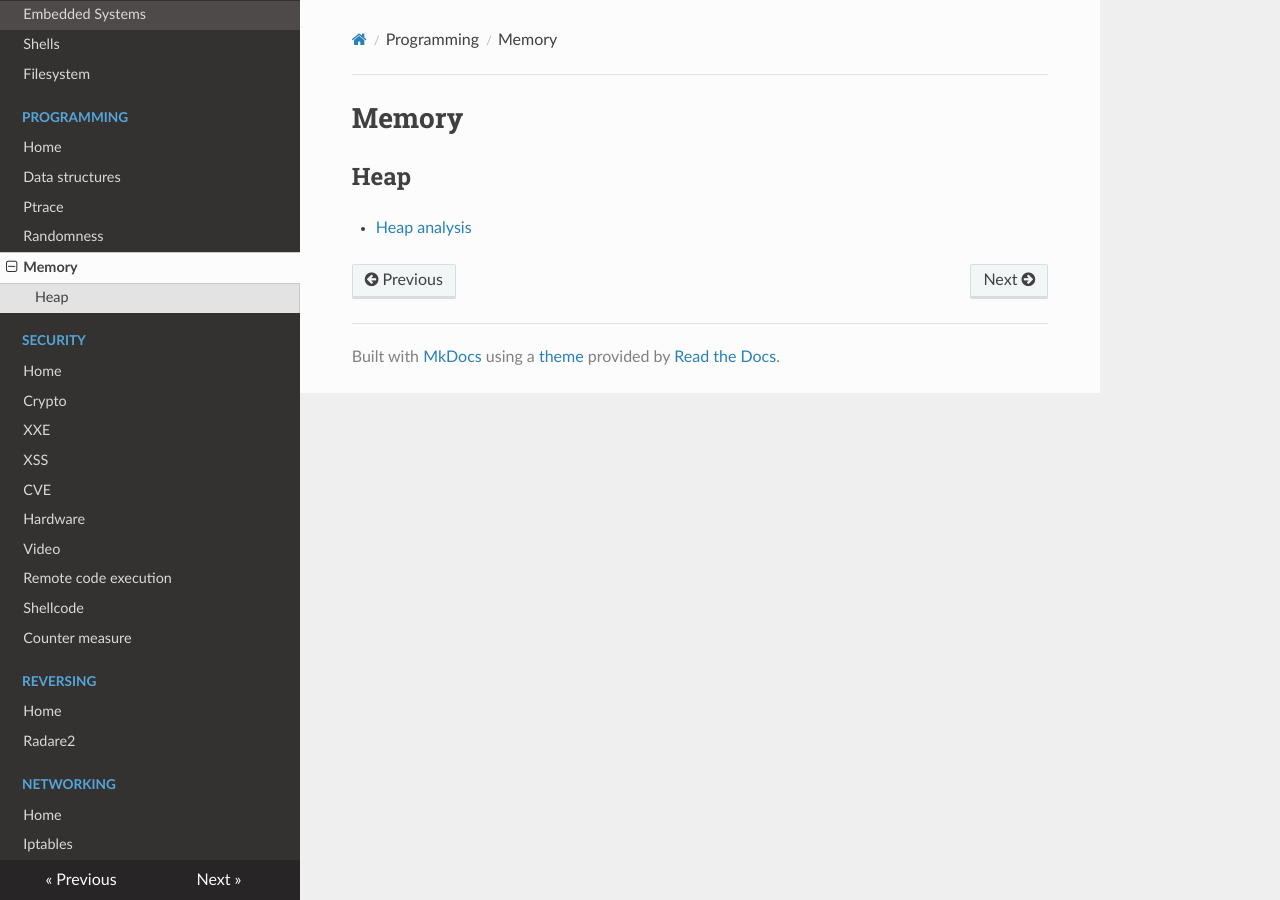
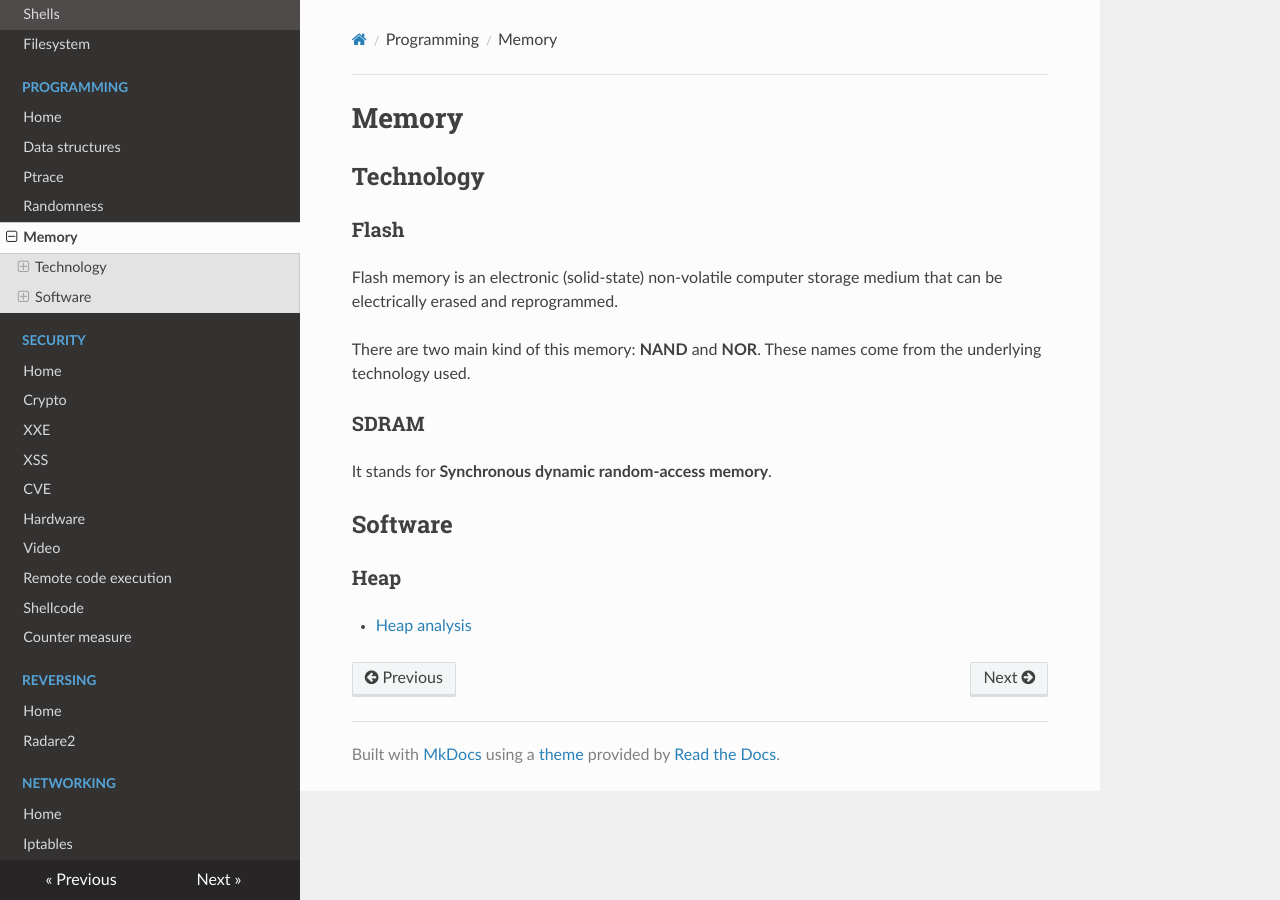
Before and after one commit to gipi/low-level, an MkDocs documentation site: the page built from docs/memory.md, in a window 1280 px wide. Built offline with MkDocs 1.6.1, drawn with Linux system fonts in a browser that asks for light colours; nearby versions of some CDN libraries; old or Windows-style settings are respelled for this version of MkDocs.

Commit message:
Add note.

```diff
--- a/docs/memory.md
+++ b/docs/memory.md
@@ -1,5 +1,20 @@
 # Memory
 
-## Heap
+## Technology
+
+### Flash
+
+Flash memory is an electronic (solid-state) non-volatile computer storage medium that can be electrically erased and reprogrammed.
+
+There are two main kind of this memory: **NAND** and **NOR**. These names come from the underlying
+technology used.
+
+### SDRAM
+
+It stands for **Synchronous dynamic random-access memory**.
+
+## Software
+
+### Heap
 
  - [Heap analysis](https://github.com/radareorg/r2con/blob/master/2016/talks/05-HeapAnalysis/HeapAnalysis_r2.pdf)
```
